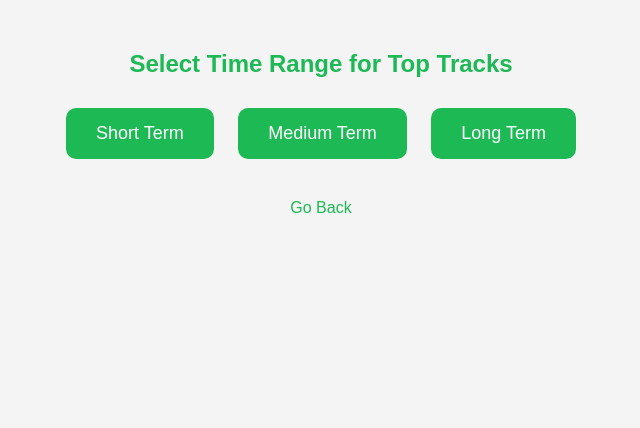
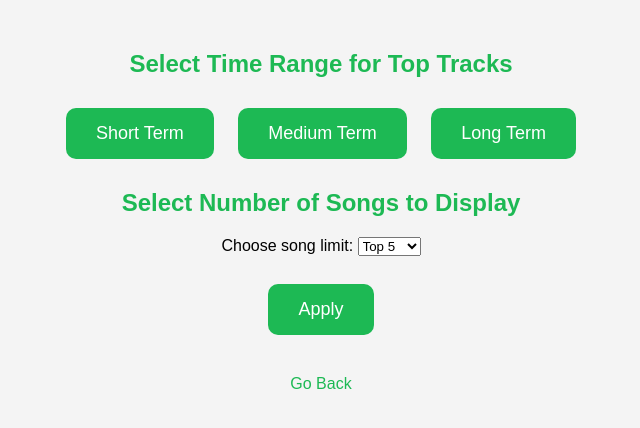
Before and after one commit to AmaanAhmad21/SpotifyWrappedProj, a Flask app: template templates/stats.html in a window 1280 px wide. Shown: the top 428 px of the page, without its empty margins (319-959 px from the left). Run offline with Flask 3, Linux system fonts and the light colour scheme; the template is opened without the code that fills it, so the values that code supplies are empty.

Commit message:
Updated to display option to change song limit.

```diff
--- a/templates/stats.html
+++ b/templates/stats.html
@@ -52,6 +52,18 @@
             <button type="submit" name="time_range" value="long_term">Long Term</button>
         </form>
     </div>
+    <h2>Select Number of Songs to Display</h2>
+    <form method="POST" action="{{ url_for('stats') }}">
+        <label for="song_limit">Choose song limit:</label>
+        <select name="song_limit" id="song_limit">
+            <option value="5">Top 5</option>
+            <option value="10">Top 10</option>
+            <option value="25">Top 25</option>
+            <option value="50">Top 50</option>
+        </select>
+        <br><br>
+        <button type="submit">Apply</button>
+    </form>
     <a href="{{ url_for('home') }}" class="back-link">Go Back</a>
 </body>
 </html>
```
